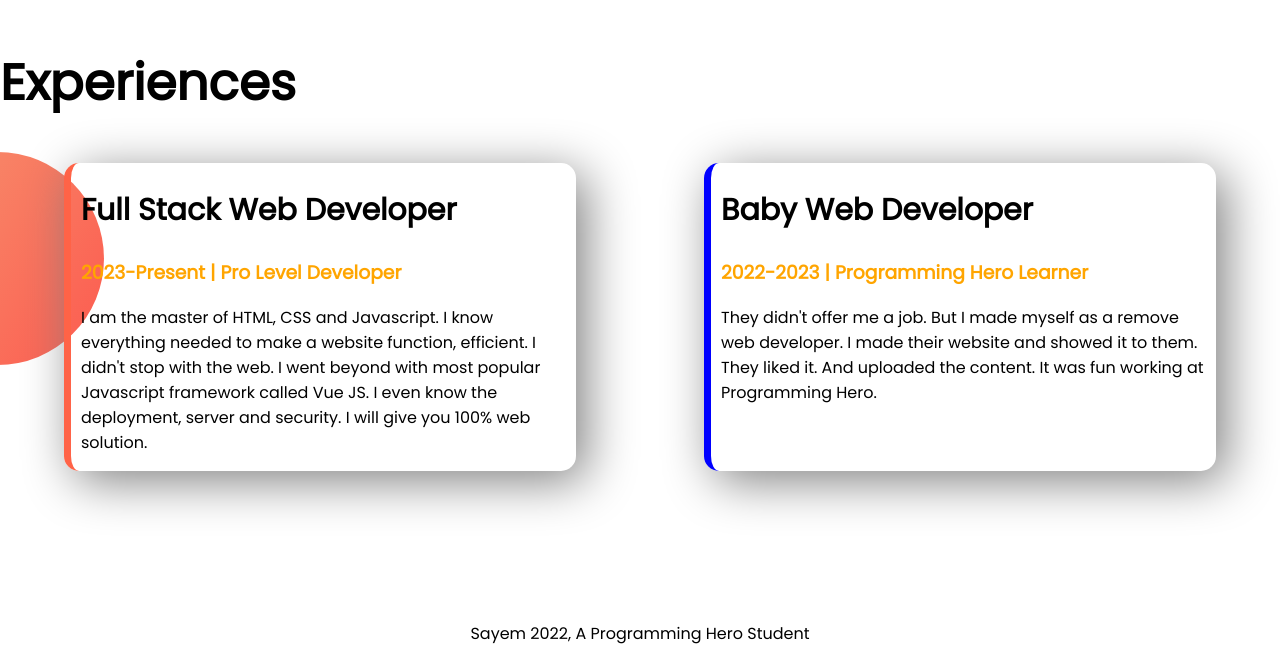
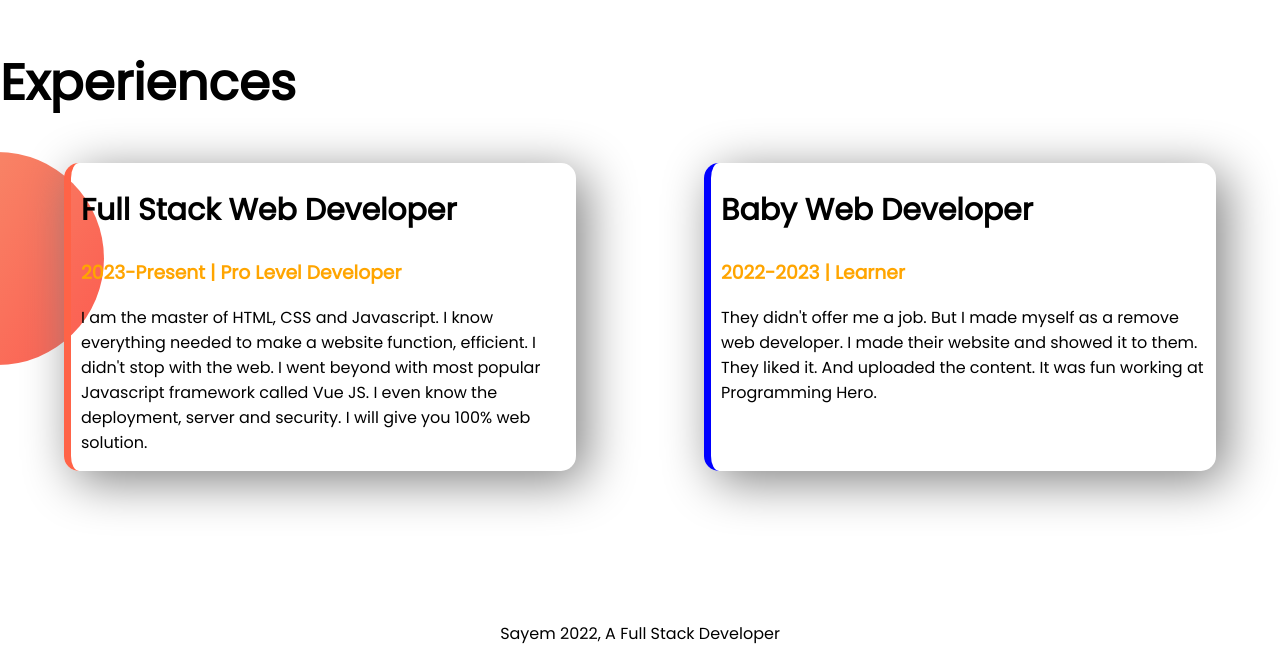
Before and after one commit to imsay3m/developer-portfolio, a plain HTML site: page index.html in a window 1280 px wide. Shown: the part 1031-1693 px from the top of the page. Drawn offline with Linux system fonts and the light colour scheme.

Commit message:
Text Edited

```diff
--- a/index.html
+++ b/index.html
@@ -54,7 +54,7 @@
             </div>
             <div class="experience-item right-item">
                 <h2>Baby Web Developer</h2>
-                <h3 class="orange-color-text">2022-2023 | Programming Hero Learner</h3>
+                <h3 class="orange-color-text">2022-2023 | Learner</h3>
                 <p>They didn't offer me a job. But I made myself as a remove web developer. I made their website and
                     showed
                     it to them. They liked it. And uploaded the content. It was fun working at Programming Hero.</p>
@@ -62,7 +62,7 @@
         </div>
     </section>
     <footer>
-        <p>Sayem 2022, A Programming Hero Student</p>
+        <p>Sayem 2022, A Full Stack Developer</p>
     </footer>
 
 </body>
```
